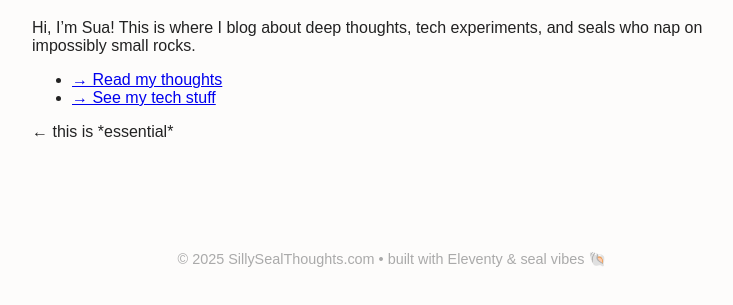
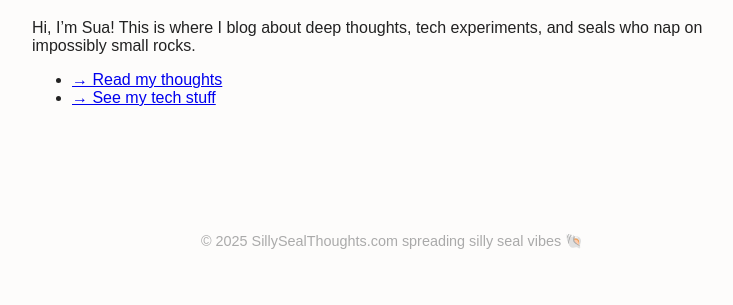
Before and after one commit to alexsuakim/sillysealthoughts, an Eleventy site: page index.njk in a window 1280 px wide. Shown: the part 247-552 px from the top of the page, without its empty margins (248-981 px from the left). Built offline with nearby package versions, Linux system fonts and the light colour scheme; Eleventy itself is replaced by a stand-in of ours; files that its build step writes are made by us from their sources.

Commit message:
[FIX] njk

```diff
--- a/_includes/layout.njk
+++ b/_includes/layout.njk
@@ -4,7 +4,8 @@
   <meta charset="UTF-8" />
   <meta name="viewport" content="width=device-width, initial-scale=1.0" />
   <title>{{ title }}</title>
-  <link rel="stylesheet" href="/styles/main.css">
+  <link rel="stylesheet" href="/styles/main.css" />
+  <link rel="icon" href="/favicon.ico" type="image/x-icon" />
 </head>
 <body>
   <header>
@@ -17,11 +18,11 @@
   </header>
 
   <main>
-    {{ content | safe }}  ← this is *essential*
+    {{ content | safe }}
   </main>
 
   <footer>
-    <p>© 2025 SillySealThoughts.com • built with Eleventy & seal vibes 🐚</p>
+    <p>© 2025 SillySealThoughts.com spreading silly seal vibes 🐚</p>
   </footer>
 </body>
 </html>
```
